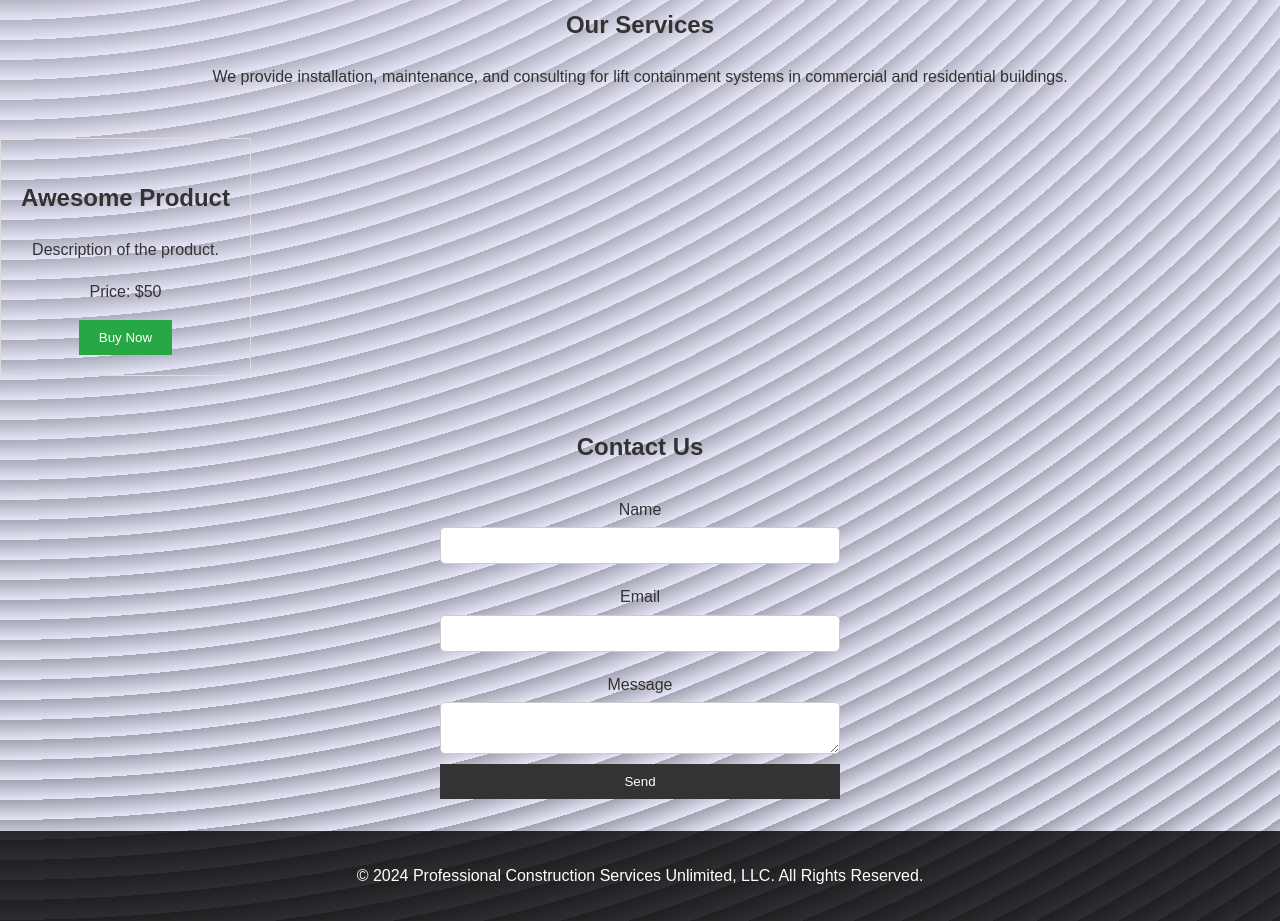
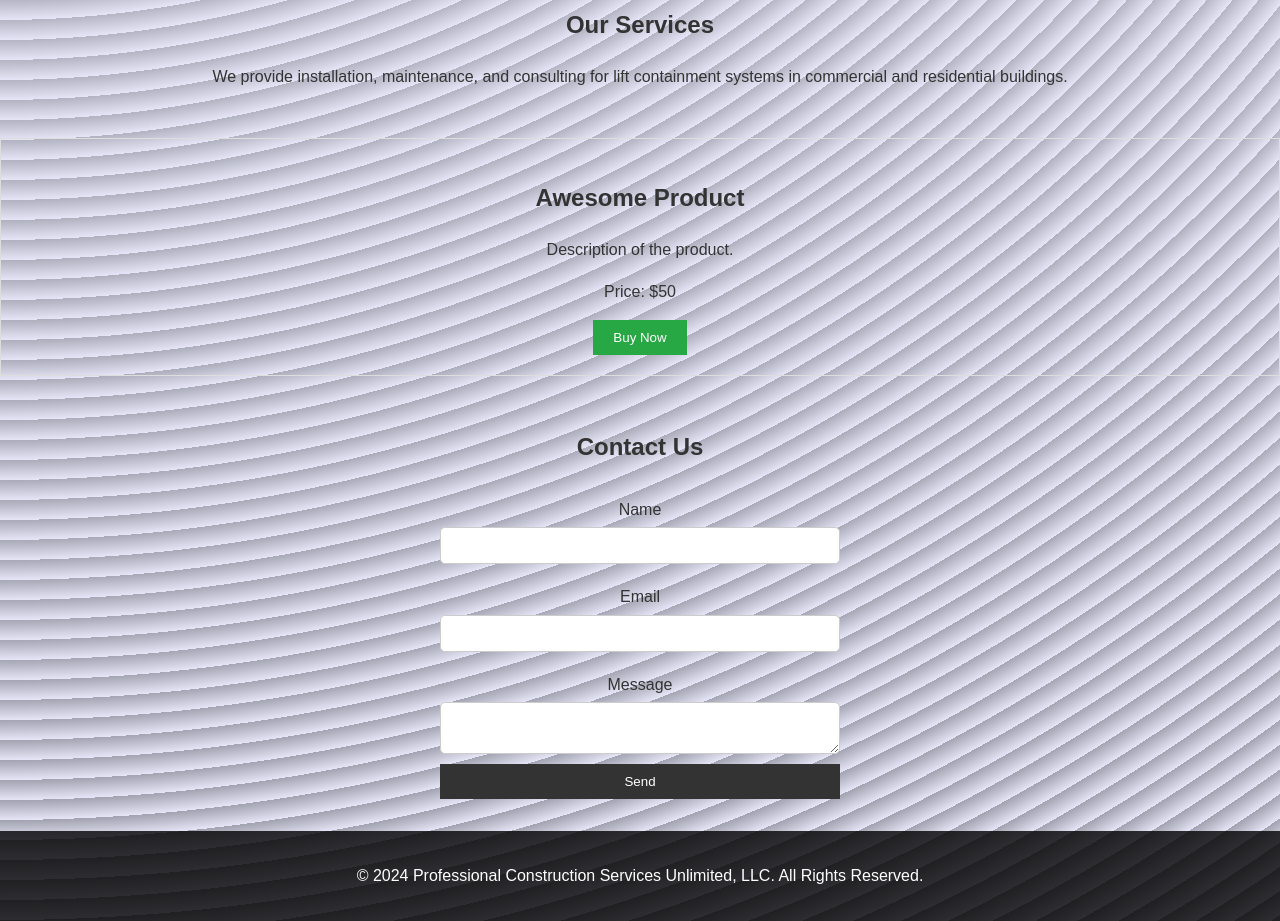
Before and after one commit to Purdus08/liftcontainmentsystems.com, a website: page index.html in a window 1280 px wide. Shown: the part 1020-1941 px from the top of the page. Drawn offline with Linux system fonts and the light colour scheme.

Commit message:
Update style.css

```diff
--- a/style.css
+++ b/style.css
@@ -69,7 +69,7 @@ section {
 .product {
   border: 1px solid #ddd;
   padding: 20px;
-  display: inline-block;
+  display: center;
 }
 
 button {
```
